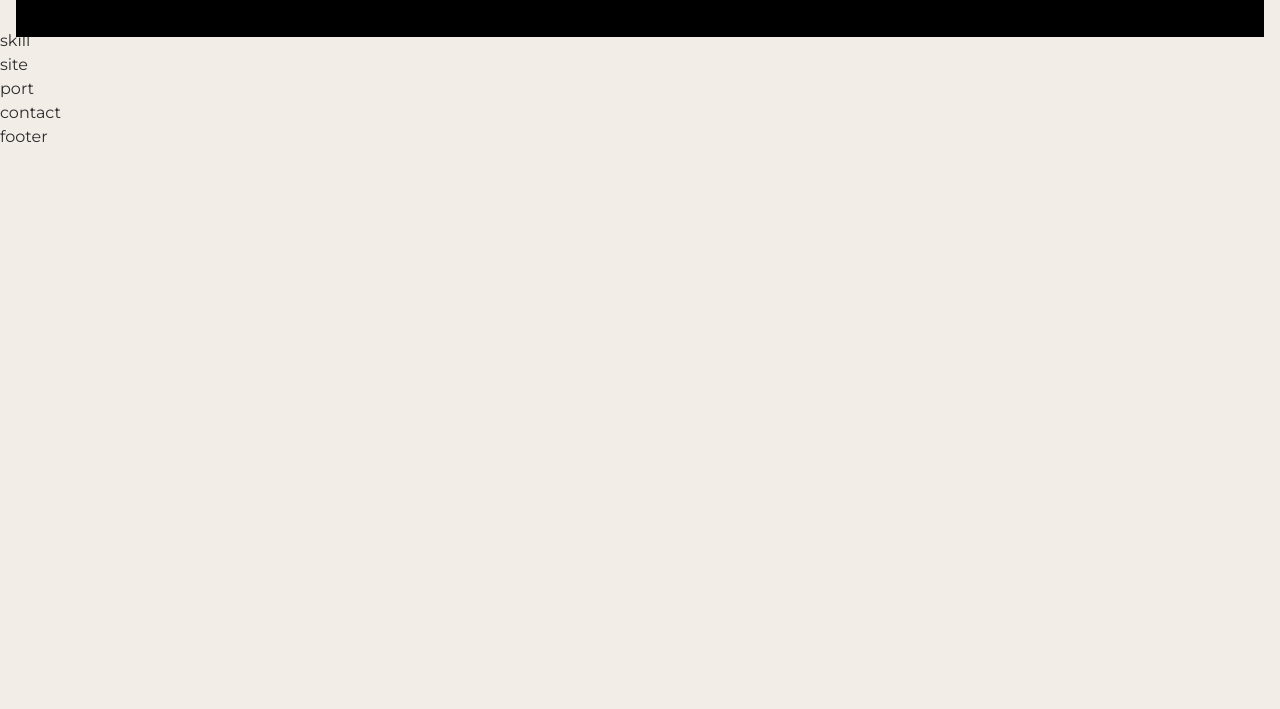
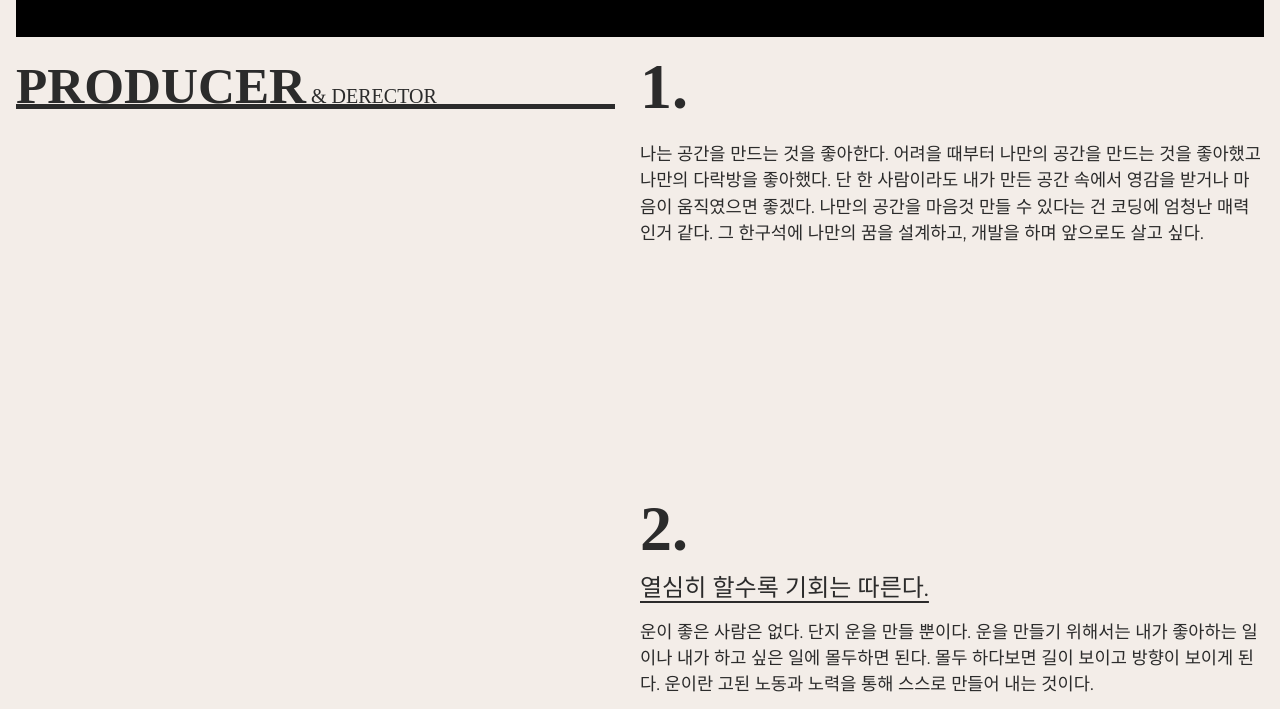
Before and after one commit to Loudbsujin/port2023-vite, a website built with Vite: page src/index.html in a window 1280 px wide. Shown: the part 771-1480 px from the top of the page. Before the commit the page ends 920 px from the top, so only its background shows below. Built offline with nearby package versions, Linux system fonts and the light colour scheme; a small style sheet from the web is missing; files whose address does not match are found by name; a web font is replaced by a local one.

Commit message:
스킬 완료

```diff
--- a/src/assets/css/section/skill.css
+++ b/src/assets/css/section/skill.css
@@ -1,4 +1,66 @@
+#skill {
+    .skill__inner {
+        padding: 16px;
+        display: flex;
+        justify-content: space-between;
+    }
+    .skill__title {
+        position: sticky;
+        top: 70px;
+        left: 0;
+        width: 48%;
+        height: 5vw;
+        font-size: 4vw;
+        font-weight: 900;
+        line-height: 1.6;
+        font-family: var(--mainKor-font);
+        text-transform: uppercase;
+        color: var(--black100);
+        border-bottom: 0.4vw solid var(--black100);
+    }
+    .skill__title em {
+        font-size: 1.25rem;
+        font-weight: 400;
+        line-height: 2;
+    }
+    .skill__desc {
+        width: 50%;
+    }
+    .skill__desc span {
+        font-size: 5vw;
+        line-height: 1;
+        font-weight: 900;
+        line-height: 1.3;
+        font-family: var(--mainNum-font);
+    }
+    .skill__desc h3 {
+        font-size: 1.5rem;
+        text-decoration: underline;
+        text-underline-position: under;
+        margin-bottom: 1vw;
+    }
+    .skill__desc p {
+        margin-bottom: 30vh;
+        font-size: 1.1rem;
+    }
+}
 
-#skill {
-
+@media (max-width: 800px){
+    .slkll__inner {
+        flex-direction: column;
+    }
+    .skill__title {
+        width: 100%;
+        margin-bottom: 10vw;
+        font-size: 30px;
+        height: auto;
+        top: 68px;
+        background-color: var(--mainBg-color);
+    }
+    .skill__desc {
+        width: 100%;
+    }
+    .skill__desc span {
+        font-size: 20vw;
+    }
 }
--- a/src/index.html
+++ b/src/index.html
@@ -90,7 +90,41 @@
         <!-- //intro -->
 
         <section id="skill">
-            skill
+            <div class="skill__inner">
+                <h2 class="skill__title">Producer<em> & derector</em></h2>
+                <div class="skill__desc">
+                    <div>
+                        <span>1.</span>
+                        <h3></h3>
+                        <p>
+                            나는 공간을 만드는 것을 좋아한다.
+                            어려을 때부터 나만의 공간을 만드는 것을 좋아했고 나만의 다락방을 좋아했다.
+                            단 한 사람이라도 내가 만든 공간 속에서 영감을 받거나 마음이 움직였으면 좋겠다.
+                            나만의 공간을 마음것 만들 수 있다는 건 코딩에 엄청난 매력인거 같다.
+                            그 한구석에 나만의 꿈을 설계하고, 개발을 하며 앞으로도 살고 싶다.
+                        </p>
+                    </div>
+                    <div>
+                        <span>2.</span>
+                        <h3>열심히 할수록 기회는 따른다.</h3>
+                        <p>
+                            운이 좋은 사람은 없다. 단지 운을 만들 뿐이다.
+                            운을 만들기 위해서는 내가 좋아하는 일이나 내가 하고 싶은 일에 몰두하면 된다.
+                            몰두 하다보면 길이 보이고 방향이 보이게 된다.
+                            운이란 고된 노동과 노력을 통해 스스로 만들어 내는 것이다.
+                        </p>
+                    </div>
+                    <div>
+                        <span>3.</span>
+                        <h3>나에게 정직하다.</h3>
+                        <p>
+                            정직은 다른 사람보다 나에게 큰 의미를 부여해야 한다.
+                            자신이 정직하지 않으면 진정으로 원하는 일을 열정적으로 밀고 나갈 수 없다.
+                            마음에서 우러나오는 일을 해야 정직해지며 삶을 더 즐길 줄 알게 된다.
+                        </p>
+                    </div>
+                </div>
+            </div>
         </section>
         <!-- //skill -->
 
```
